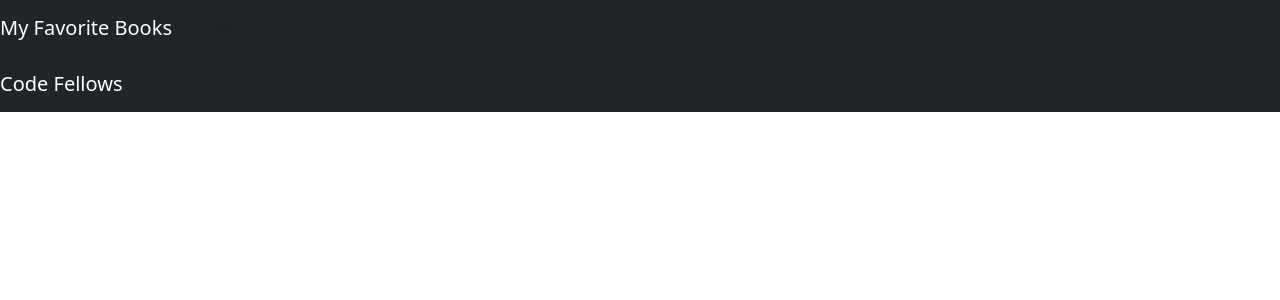
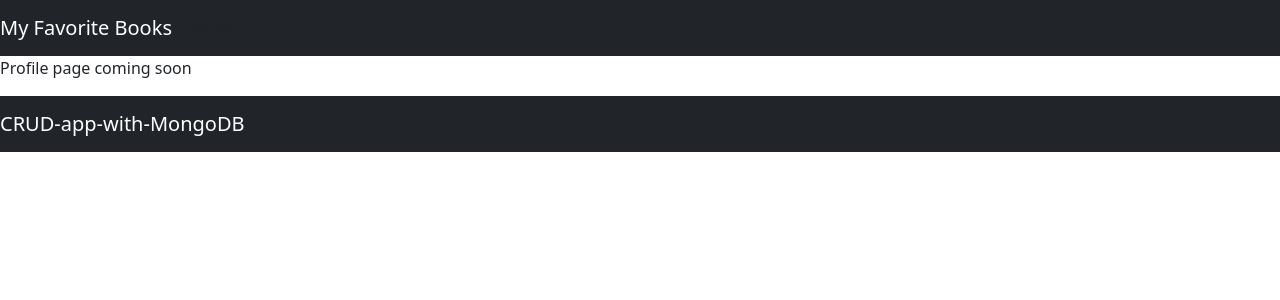
Before and after one commit to CRUD-app-with-MongoDB/Front-End., a React (Vite) app: page /about in a window 1280 px wide. Shown: the top 300 px of the page. Built offline with nearby package versions, Linux system fonts and the light colour scheme; no server answers.

Commit message:
add browser route

```diff
--- a/src/App.jsx
+++ b/src/App.jsx
@@ -1,6 +1,7 @@
 import React from 'react';
 import Header from './Header';
 import Footer from './Footer';
+import About from './About';
 import BestBooks from './BestBooks';
 import 'bootstrap/dist/css/bootstrap.min.css';
 import {
@@ -22,6 +23,11 @@
             >
             </Route>
             {/* PLACEHOLDER: add a route with a path of '/about' that renders the `About` component */}
+            <Route
+              exact path="/about"
+              element={<About />}
+
+            ></Route>
           </Routes>
           <Footer />
         </Router>
--- a/src/BestBooks.jsx
+++ b/src/BestBooks.jsx
@@ -39,7 +39,7 @@
         <h1>My Essential Lifelong Learning &amp; Formation Shelf</h1>
 
         {this.state.books.length ? (
-          <p>Book Carousel coming soon</p>
+          <p>Book Carousel coming soon {books}</p>
         ) : (
           <h3>No Books Found :(</h3>
         )}
--- a/src/Footer.jsx
+++ b/src/Footer.jsx
@@ -5,7 +5,7 @@
   render() {
     return (
       <Navbar collapseOnSelect expand="lg" bg="dark" variant="dark">
-        <Navbar.Brand>Code Fellows</Navbar.Brand>
+        <Navbar.Brand>CRUD-app-with-MongoDB</Navbar.Brand>
       </Navbar>
     )
   }
```
Also changed, not shown: 1 other file (tests, documents, lock files or other folders).
